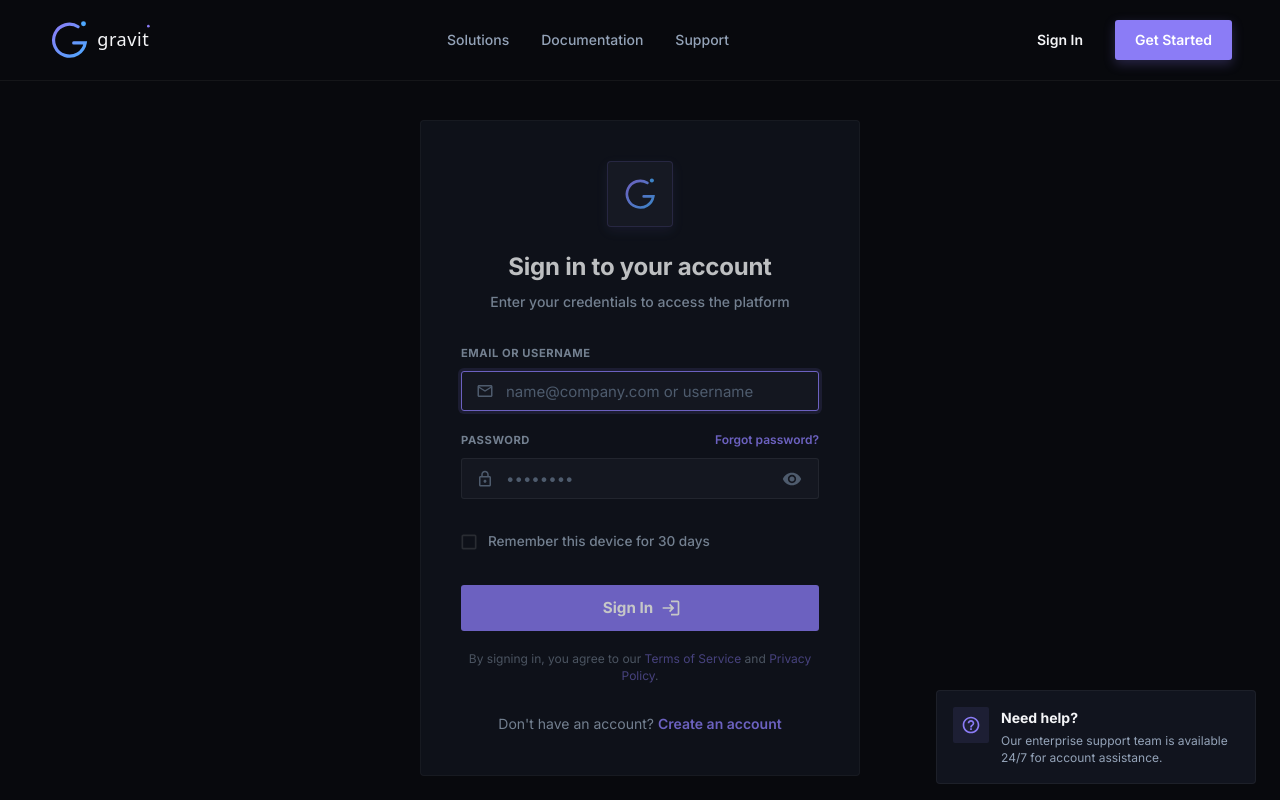
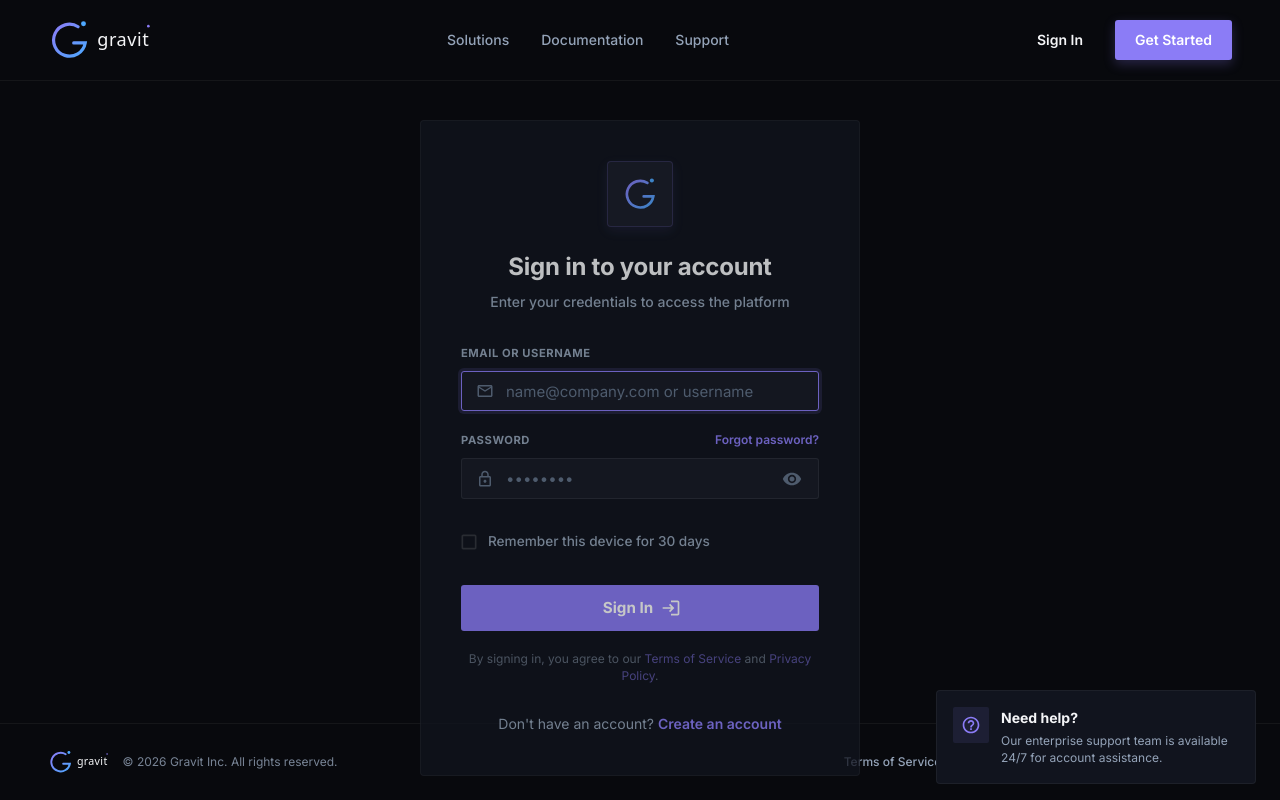
Before and after one commit to daran6255/gravio, a React (Vite) app in the folder frontend/: page /login in a window 1280 px wide. Shown: the top 800 px of the page. Built offline with nearby package versions, Linux system fonts and the light colour scheme; no server answers.

Commit message:
reverted the changes done in the auth footer

```diff
--- a/frontend/src/components/layout/AuthFooter.tsx
+++ b/frontend/src/components/layout/AuthFooter.tsx
@@ -7,6 +7,11 @@
 		<Box
 			component="footer"
 			sx={{
+
+				position: 'fixed',
+				bottom: 0,
+				left: 0,
+				right: 0,
 				display: 'flex',
 				flexDirection: { xs: 'column', md: 'row' },
 				alignItems: 'center',
```
